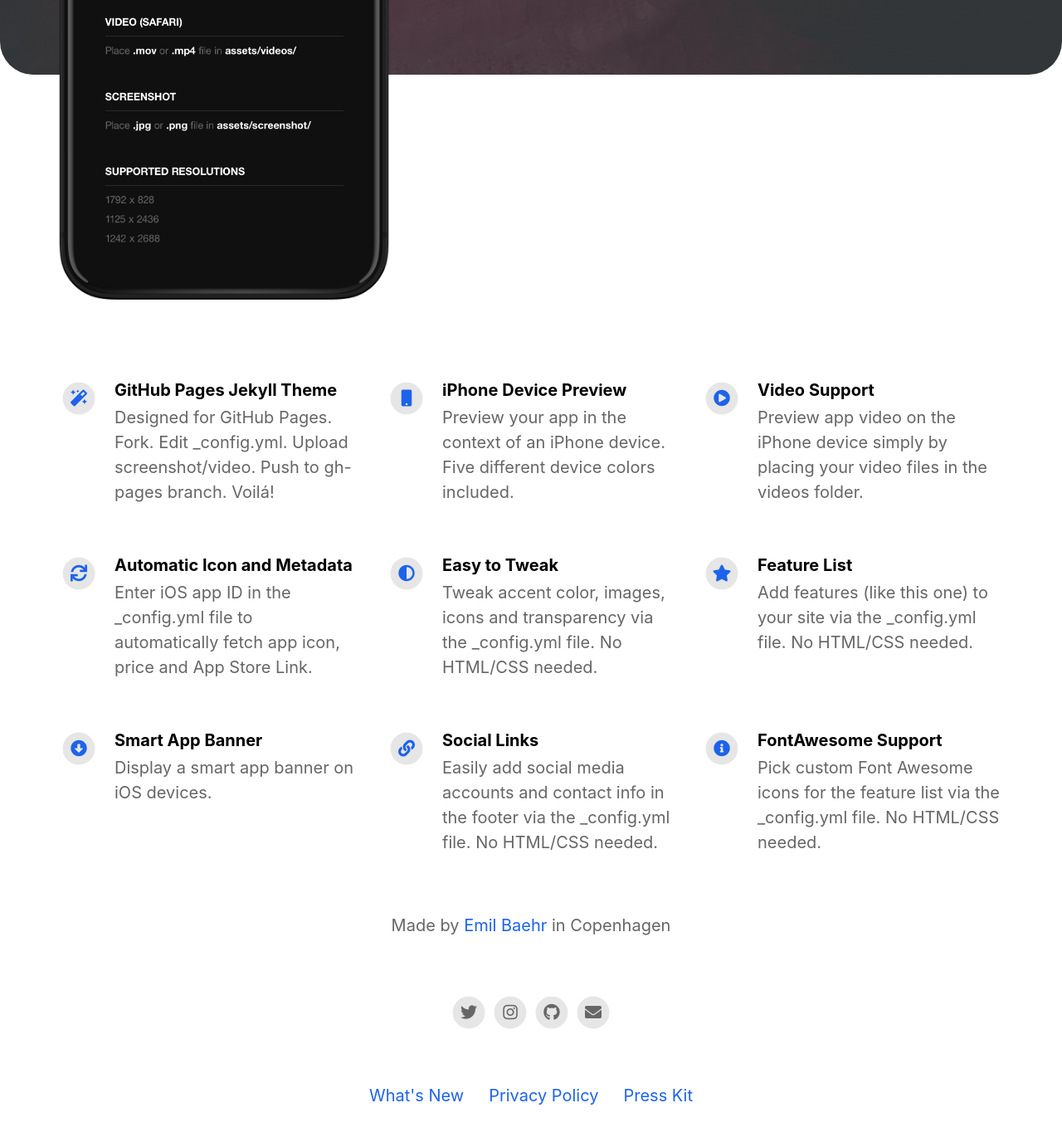
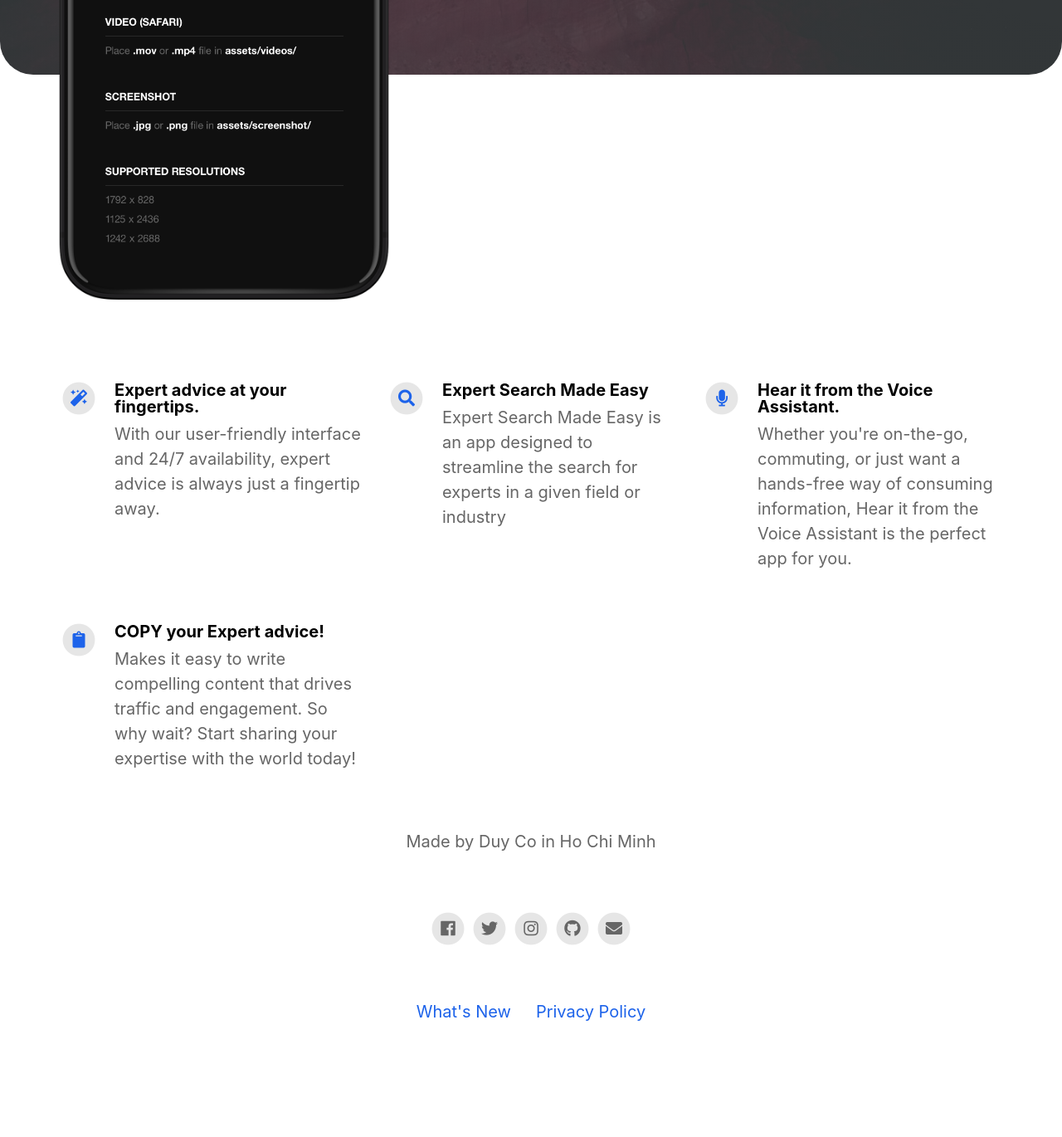
Before and after one commit to coduy96/xpert-landing-page, a Jekyll site: the page built from index.html, in a window 1280 px wide and 1400 px high, scrolled down 624 px. Shown: the top 1370 px of the window at 83% size. Built offline with Jekyll 4.4.1, drawn with Linux system fonts in a browser that asks for light colours; nearby versions of some CDN libraries; after the commit the page ends 1923 px from its top, so only the background shows below that; some of the changed text lies outside the part shown.

Commit message:
adding page info

```diff
--- a/_config.yml
+++ b/_config.yml
@@ -1,33 +1,33 @@
 #page title
-page_title                                :                                           # Automatically populates with app name if not set and if iOS app ID is set. Otherwise enter manually.
+page_title                                : Xpert                                         # Automatically populates with app name if not set and if iOS app ID is set. Otherwise enter manually.
 
 # App Info
-ios_app_id                                : 1234793120                                # Required. Enter iOS app ID to automatically populate name, price and icons (e.g. 718043190).
+ios_app_id                                : 6447614991                                # Required. Enter iOS app ID to automatically populate name, price and icons (e.g. 718043190).
 ios_app_country                           : us                                        # Required outside USA. Enter 2 letter country code as in https://en.wikipedia.org/wiki/ISO_3166-1_alpha-2
 
 appstore_link                             :                                           # Automatically populates if not set and if iOS app ID is set. Otherwise enter manually.
 playstore_link                            :                                           # Enter Google Play Store URL.
-presskit_download_link                    : https://emilbaehr.com                                          # Enter a link to downloadable file or (e.g. public Dropbox link to a .zip file).
+presskit_download_link                    :                                           # Enter a link to downloadable file or (e.g. public Dropbox link to a .zip file).
                                                                                       # Or upload your press kit file to assets and set path accordingly (e.g. "assets/your_press_kit.zip").
 
-app_icon                                  : # assets/appicon.png                      # Automatically populates if not set and if iOS app ID is set.  Otherwise enter path to icon file manually.
-app_name                                  :                                           # Automatically populates if not set and if iOS app ID is set.  Otherwise enter manually.
-app_price                                 :                                           # Automatically populates if not set and if iOS app ID is set.  Otherwise enter manually.
-app_description                           : Write a short tagline for your app.
+app_icon                                  : assets/appicon.png                      # Automatically populates if not set and if iOS app ID is set.  Otherwise enter path to icon file manually.
+app_name                                  : Xpert                                          # Automatically populates if not set and if iOS app ID is set.  Otherwise enter manually.
+app_price                                 : Free                                          # Automatically populates if not set and if iOS app ID is set.  Otherwise enter manually.
+app_description                           : Enhance your Expertise.
 
 enable_smart_app_banner                   : true                                      # Set to true to show a smart app banner at top of page on mobile devices.
 
 
 
 # Information About Yourself
-your_name                                 : Emil Baehr
-your_link                                 : https://emilbaehr.com
-your_city                                 : Copenhagen
-email_address                             : emil.baehr@gmail.com
-facebook_username                         :
-instagram_username                        : ebaehr
-twitter_username                          : ebaehr
-github_username                           : emilbaehr
+your_name                                 : Duy Co
+your_link                                 :
+your_city                                 : Ho Chi Minh
+email_address                             : coduy96@gmail.com
+facebook_username                         : 100074012754923
+instagram_username                        : vers1996
+twitter_username                          : coduy96
+github_username                           : coduy96
 youtube_username                          :
 
 
@@ -35,47 +35,21 @@
 # Feature List                            Edit, add or remove features to be presented.
 features                                  :
 
-  - title                                 : GitHub Pages Jekyll Theme
-    description                           : Designed for GitHub Pages. Fork. Edit _config.yml. Upload screenshot/video. Push to gh-pages branch. Voilá!
+  - title                                 : Expert advice at your fingertips.
+    description                           : With our user-friendly interface and 24/7 availability, expert advice is always just a fingertip away.
     fontawesome_icon_name                 : magic
 
-  - title                                 : iPhone Device Preview
-    description                           : Preview your app in the context of an iPhone device. Five different device colors included.
-    fontawesome_icon_name                 : mobile
+  - title                                 : Expert Search Made Easy
+    description                           : Expert Search Made Easy is an app designed to streamline the search for experts in a given field or industry
+    fontawesome_icon_name                 : search
 
-  - title                                 : Video Support
-    description                           : Preview app video on the iPhone device simply by placing your video files in the videos folder.
-    fontawesome_icon_name                 : play-circle
+  - title                                 : Hear it from the Voice Assistant.
+    description                           : Whether you're on-the-go, commuting, or just want a hands-free way of consuming information, Hear it from the Voice Assistant is the perfect app for you.
+    fontawesome_icon_name                 : microphone
 
-  - title                                 : Automatic Icon and Metadata
-    description                           : Enter iOS app ID in the _config.yml file to automatically fetch app icon, price and App Store Link.
-    fontawesome_icon_name                 : sync
-
-  - title                                 : Easy to Tweak
-    description                           : Tweak accent color, images, icons and transparency via the _config.yml file. No HTML/CSS needed.
-    fontawesome_icon_name                 : adjust
-
-  - title                                 : Feature List
-    description                           : Add features (like this one) to your site via the _config.yml file. No HTML/CSS needed.
-    fontawesome_icon_name                 : star
-
-  - title                                 : Smart App Banner
-    description                           : Display a smart app banner on iOS devices.
-    fontawesome_icon_name                 : arrow-alt-circle-down
-
-  - title                                 : Social Links
-    description                           : Easily add social media accounts and contact info in the footer via the _config.yml file. No HTML/CSS needed.
-    fontawesome_icon_name                 : link
-
-  - title                                 : FontAwesome Support
-    description                           : Pick custom Font Awesome icons for the feature list via the _config.yml file. No HTML/CSS needed.
-    fontawesome_icon_name                 : info-circle
-
-  - title                                 : # New Feature Title
-    description                           : # New Feature Description
-    fontawesome_icon_name                 : # Enter Font Awesome icon name (e.g. star). Find icons on fontawesome.com/icons.
-
-
+  - title                                 : COPY your Expert advice!
+    description                           : Makes it easy to write compelling content that drives traffic and engagement. So why wait? Start sharing your expertise with the world today!
+    fontawesome_icon_name                 : clipboard
 
 # Theme Settings
 topbar_color                              : "#000000"
```
Also changed, not shown: assets/appicon.png (added).
